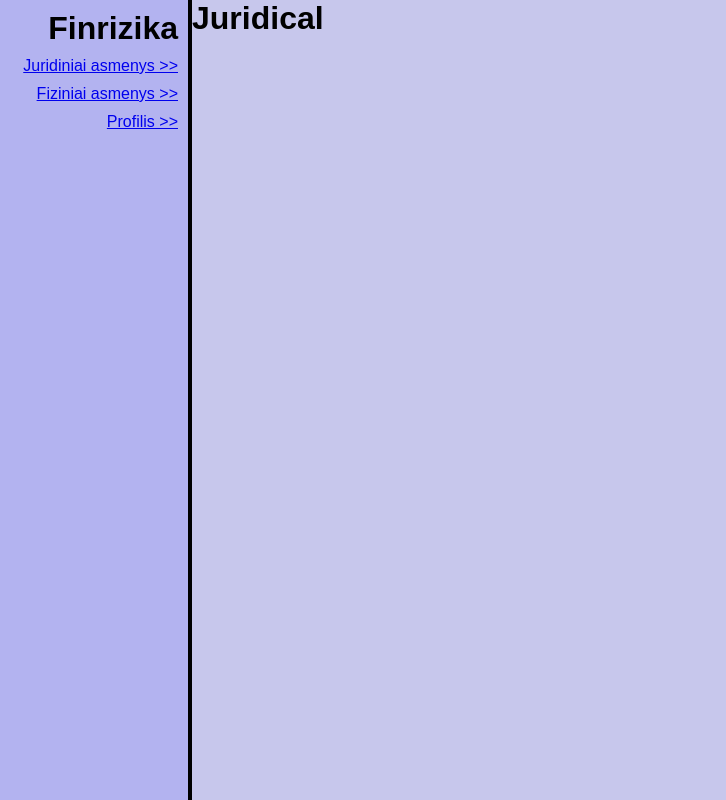
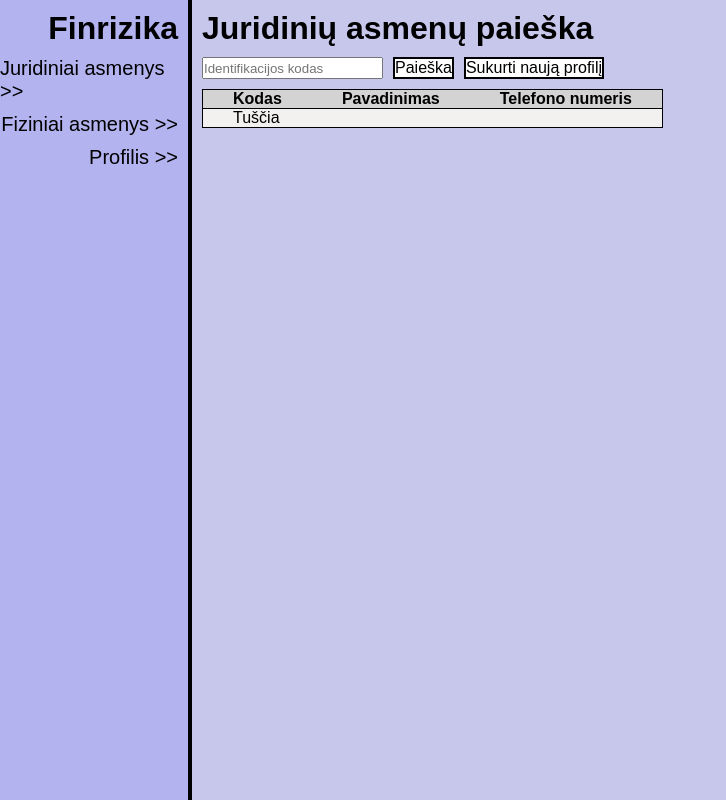
Before and after one commit to googed2much/finrizika, a React (Vite) app: page /dashboard/juridical in a window 1280 px wide. Shown: the whole page, without its empty margins (0-726 px from the left). Built offline with nearby package versions, Linux system fonts and the light colour scheme.

Commit message:
Pradinis navbar.

```diff
--- a/src/App.tsx
+++ b/src/App.tsx
@@ -8,8 +8,8 @@ function App() {
     <>
       <BrowserRouter>
         <Routes>
+          <Route path="/login" element={<Login />} />
           <Route path="/dashboard/*" element={<Home />} />
-          <Route path="/login" element={<Login />} />
           <Route path="/company-evaluation" element={<CompanyEvaluation />} />
         </Routes>
       </BrowserRouter>
--- a/src/Home.module.css
+++ b/src/Home.module.css
@@ -19,4 +19,19 @@
 
 .dashboard_content_div {
     background-color: rgb(199, 199, 236);
+    padding-top: 10px;
+    padding-left: 10px;
 }
+
+.link {
+    text-decoration: none;
+    color: black;
+
+    font-size: 20px;
+}
+
+.link:hover {
+    color: white;
+    padding-right: 10px;
+    font-size: 25px;
+}
--- a/src/Home.tsx
+++ b/src/Home.tsx
@@ -10,9 +10,9 @@ function Home() {
         <div className={styles.dashboard_grid}>
             <div className={styles.dashboard_selection_div}>
                 <h1>Finrizika</h1>
-                <Link to="/dashboard/juridical">Juridiniai asmenys &gt;&gt;</Link>
-                <Link to="/dashboard/physical">Fiziniai asmenys &gt;&gt;</Link>
-                <Link to="/dashboard/profile">Profilis &gt;&gt;</Link>
+                <Link to="/dashboard/juridical" className={styles.link}>Juridiniai asmenys &gt;&gt;</Link>
+                <Link to="/dashboard/physical" className={styles.link}>Fiziniai asmenys &gt;&gt;</Link>
+                <Link to="/dashboard/profile" className={styles.link}>Profilis &gt;&gt;</Link>
             </div>
 
             <div className={styles.dashboard_content_div}>
--- /dev/null
+++ b/src/JuridicalProfiles.module.css
@@ -0,0 +1,43 @@
+.title {
+    margin-bottom: 10px;
+}
+
+.button_div {
+    display: flex;
+    flex-direction: row;
+    gap: 10px;
+
+    margin-bottom: 10px;
+}
+
+.link {
+    text-decoration: none;
+    color: black;
+
+    border: 2px black solid;
+    background-color: white;
+}
+
+.link:hover {
+    color: white;
+    border: 2px white solid;
+    background-color: black;
+}
+
+.company_table {
+    border: 1px solid black;
+    border-collapse: collapse;
+
+    background-color: rgb(243, 240, 240);
+}
+
+.company_table thead {
+    border: 1px solid black;
+    background-color: lightgray;
+}
+
+.company_table th,
+.company_table td{
+    padding-left: 30px;
+    padding-right: 30px;
+}
--- a/src/JuridicalProfiles.tsx
+++ b/src/JuridicalProfiles.tsx
@@ -1,7 +1,64 @@
+import { useState } from "react"
+import { Link } from "react-router-dom"
+import styles from "./JuridicalProfiles.module.css"
+
 function JuridicalProfiles() {
-    return  (
+    interface Company {
+        id: string;
+        name: string;
+        telephone: string;
+    }
+
+    const [companyID, setCompanyID] = useState<string>("");
+    const [companies, setCompanies] = useState<Company[]>([]);
+
+    async function searchProfile() {
+        const data = [{id:companyID, name:"test name", telephone:"test telephone"}]
+        setCompanies(data)
+        return;
+    }
+
+    return (
         <>
-            <h1>Juridical</h1>
+            <h1 className={styles.title}>Juridinių asmenų paieška</h1>
+
+            <div className={styles.button_div}>
+                <input type="number" min={1} step={1} placeholder="Identifikacijos kodas" value={companyID} onChange={e => setCompanyID(e.target.value)}></input>
+                <a className={styles.link} onClick={ searchProfile }>Paieška</a>
+                <Link to="/create-juridical" className={styles.link}>Sukurti naują profilį</Link>
+            </div>
+
+            <table className={styles.company_table}>
+                <thead>
+                    <tr className={styles.company_table_thead}>
+                        <th>Kodas</th>
+                        <th>Pavadinimas</th>
+                        <th>Telefono numeris</th>
+                    </tr>
+                </thead>
+
+                {companies.length > 0 && (
+                <tbody>
+                    {companies.map(company => (
+                    <tr key={company.id}>
+                        <td>{company.id}</td>
+                        <td>{company.name}</td>
+                        <td>{company.telephone}</td>
+                    </tr>
+                    ))
+                    }
+                </tbody>
+                )
+                }
+
+                {companies.length === 0 && (
+                <tbody>
+                    <tr key={0}>
+                        <td>Tuščia</td>
+                    </tr>
+                </tbody>
+                )}
+            </table>
         </>
     )
 }
```
